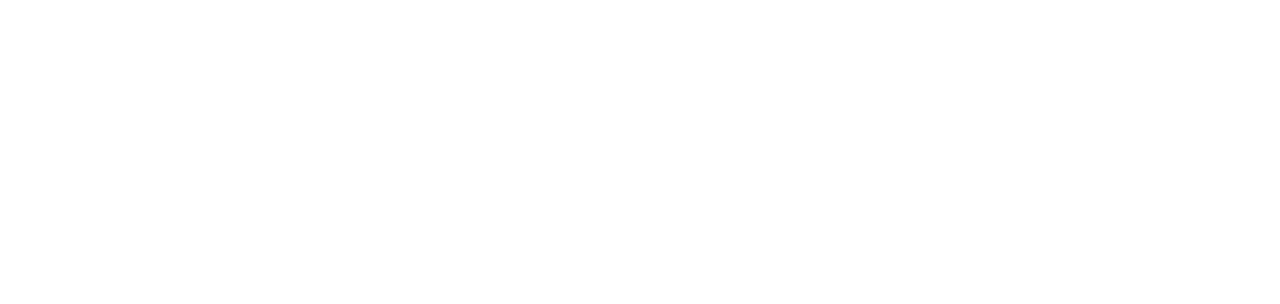
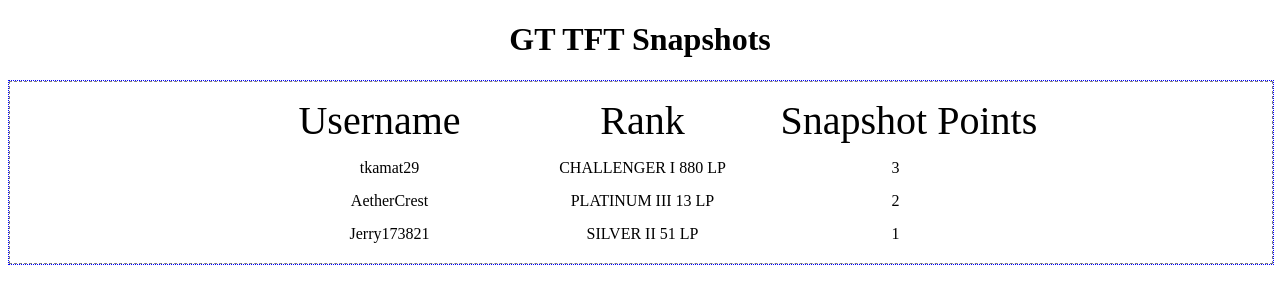
Before and after one commit to TonyCQin/TonyCQin.github.io, a plain HTML site: page index.html in a window 1280 px wide. Drawn offline with Linux system fonts and the light colour scheme.

Commit message:
Scheduled Updates, Pog

```diff
--- /dev/null
+++ b/app.js
@@ -0,0 +1,95 @@
+class Participant {
+    constructor(username, tier, rank, LP, orderingScore, snapshotPoints = 0) {
+      this.username = username;
+      this.tier = tier;
+      this.rank = rank;
+      this.LP = LP;
+      this.orderingScore = orderingScore;
+      this.snapshotPoints = snapshotPoints;
+    }
+    tierMapping(tier) {
+      const tierMap = new Map();
+      tierMap.set("IRON", 1000);
+      tierMap.set("BRONZE", 2000);
+      tierMap.set("SILVER", 3000);
+      tierMap.set("GOLD", 4000);
+      tierMap.set("PLATINUM", 5000);
+      tierMap.set("DIAMOND", 6000);
+      tierMap.set("MASTER", 7000);
+      tierMap.set("GRANDMASTER", 7000);
+      tierMap.set("CHALLENGER", 7000);
+      return tierMap[tier];
+    }
+    rankMapping(rank) {
+      const rankMap = new Map();
+      rankMap.set("IV", 100);
+      rankMap.set("III", 200);
+      rankMap.set("II", 300);
+      rankMap.set("I", 400);
+      rankMap(rank);
+    }
+    static compareFn(a, b) {
+      if (a.orderingScore > b.orderingScore) {
+        return -1;
+      }
+      if (a.orderingScore < b.orderingScore) {
+        return 1;
+      }
+      return 0;
+    }
+    addSnapshotPoints(n) {
+      this.snapshotPoints += n;
+    }
+  }
+//function to write innerHTML
+const participantInnerHTML = function (
+  summonerName,
+  tier,
+  rank,
+  leaguePoints,
+  snapshotPoints
+) {
+  let players = document.querySelector(".centre-align");
+
+  let player = document.createElement("div");
+  player.classList.add("player");
+
+  let docUsername = document.createElement("a");
+  docUsername.innerText = `${summonerName}`;
+  docUsername.setAttribute("id", "username");
+
+  let docRank = document.createElement("a");
+  docRank.innerText = `${tier} ${rank} ${leaguePoints} LP`;
+  docRank.setAttribute("id", "rank");
+
+  let docSnapshotPoints = document.createElement("a");
+  docSnapshotPoints.innerText = `${snapshotPoints}`;
+  docSnapshotPoints.setAttribute("id", "snapshot-points");
+
+  let playerStats = [docUsername, docRank, docSnapshotPoints];
+  playerStats.forEach(function (html) {
+    player.append(html);
+  });
+
+  players.append(player);
+};
+
+
+fetch("tft.json")
+  .then((response) => response.json())
+  .then((data) => {
+    console.log(data);
+    // You can now access the parsed data as a JavaScript object
+    data.forEach((player) => {
+      participantInnerHTML(
+        player.username,
+        player.tier,
+        player.rank,
+        player.LP,
+        player.snapshotPoints
+      );
+    });
+  })
+  .catch((error) => {
+    console.error("Error fetching the JSON file:", error);
+  });
--- a/index.html
+++ b/index.html
@@ -1 +1,23 @@
-<head></head>
+<!DOCTYPE html>
+<head>
+  <meta charset="UTF-8" />
+  <title>GT TFT</title>
+  <script src="app.js" defer></script>
+  <link rel="stylesheet" href="style.css" type="text/css" media="all" />
+</head>
+<body>
+  <main class="maincontent">
+    <h1 class="website-header">GT TFT Snapshots</h1>
+    <div class="player-grid" role="list">
+      <div class="centre-align">
+        <div class="infoHeader">
+          <div id="username" class="header"><span>Username</span></div>
+          <div id="rank" class="header"><span>Rank</span></div>
+          <div id="snapshot-points" class="header">
+            <span>Snapshot Points</span>
+          </div>
+        </div>
+      </div>
+    </div>
+  </main>
+</body>
--- /dev/null
+++ b/style.css
@@ -0,0 +1,83 @@
+.website-header {
+    text-align: center;
+  }
+
+  .infoHeader {
+    font-size: 40px;
+    text-align: center;
+    vertical-align: top;
+    white-space: nowrap;
+    overflow-x: auto;
+
+    /* grid-template-columns: 0.25fr 0.25fr 0.25fr; */
+    margin: auto;
+    list-style-type: none;
+  }
+
+  .header {
+    width: 250px;
+    padding-top: 5px;
+    /* border-style: solid;
+    border-color: #336699; */
+    border-width: 1px;
+    padding-left: 3px;
+    padding-bottom: 10px;
+    word-wrap: break-word;
+  }
+
+  #username {
+    display: inline-block;
+    width: 250px;
+    padding-top: 5px;
+    /* border-style: solid;
+    border-color: #336699; */
+    border-width: 1px;
+    padding-left: 3px;
+    padding-bottom: 10px;
+    word-wrap: break-word;
+  }
+
+  #rank {
+    display: inline-block;
+    width: 250px;
+    padding-top: 5px;
+    /* border-style: solid;
+    border-color: #336699; */
+    border-width: 1px;
+    padding-left: 3px;
+    padding-bottom: 10px;
+    word-wrap: break-word;
+  }
+
+  #snapshot-points {
+    display: inline-block;
+    width: 250px;
+    padding-top: 5px;
+    /* border-style: solid;
+    border-color: #336699; */
+    border-width: 1px;
+    padding-left: 3px;
+    padding-bottom: 10px;
+    word-wrap: break-word;
+  }
+
+  .player-grid {
+    display: table;
+    width: 100%;
+    height: 100%;
+    border: 1px dotted blue;
+  }
+  .centre-align {
+    padding: 10px;
+    border: 1px dashed gray;
+    display: table-cell;
+    text-align: center;
+    vertical-align: top;
+  }
+  .content {
+    width: 50px;
+    height: 50px;
+    background-color: red;
+    display: inline-block;
+    vertical-align: top; /* Removes the extra white space below the baseline */
+  }
--- /dev/null
+++ b/tft.json
@@ -0,0 +1 @@
+[{"username":"tkamat29","tier":"CHALLENGER","rank":"I","LP":880,"orderingScore":8280,"snapshotPoints":3},{"username":"AetherCrest","tier":"PLATINUM","rank":"III","LP":13,"orderingScore":5213,"snapshotPoints":2},{"username":"Jerry173821","tier":"SILVER","rank":"II","LP":51,"orderingScore":3351,"snapshotPoints":1}]
```
